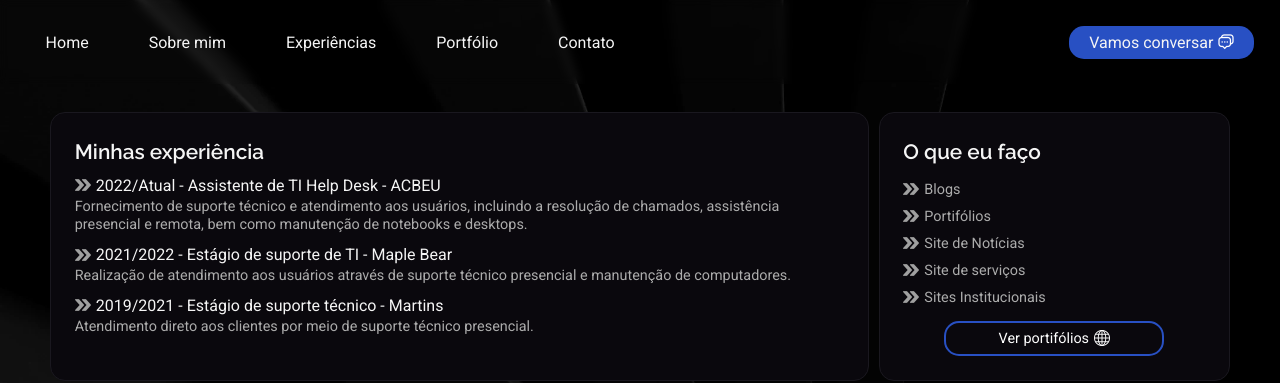
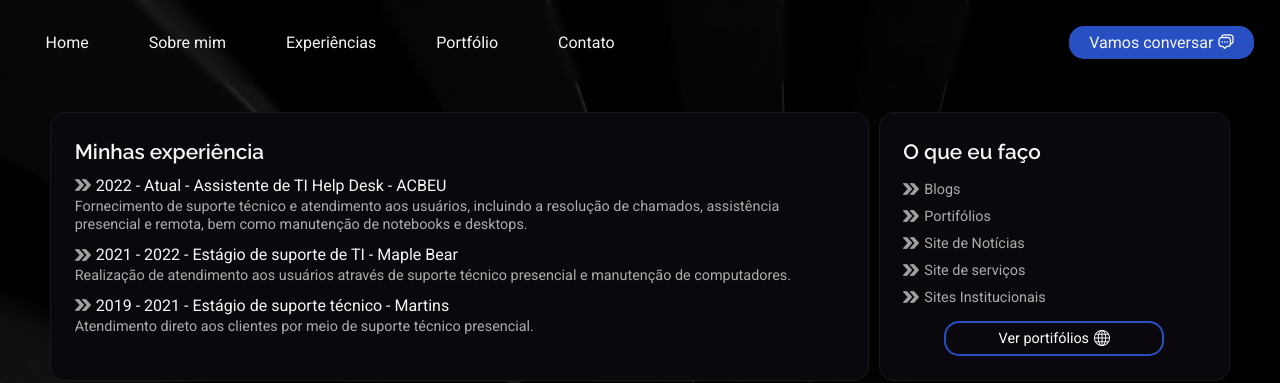
Before and after one commit to ViniciusBfm/Meu_Curriculo, a Flask app: page /experiencias in a window 1280 px wide. Shown: the top 383 px of the page. Run offline with Flask 3, Linux system fonts and the light colour scheme.

Commit message:
Atualizando informacoes

```diff
--- a/templates/about-me.html
+++ b/templates/about-me.html
@@ -16,7 +16,7 @@
     <main class="sobremim">
         <div class="apresentacao-quemsou">
             <h3>Olá, Me chamo <span style="color: #2850c3; font-weight: 700;">Vinicius Ferreira</span>, <br> e sou Desenvolvedor Web</h3>
-            <p>Estudante de Engenharia da Computação com um talento especial para desenvolvimento web. Minha abordagem é focada em criar soluções digitais que não apenas atendam, mas superem as expectativas dos meus clientes. Utilizo as mais recentes tecnologias e melhores práticas de desenvolvimento para garantir resultados excepcionais.</p>
+            <p>Formado em Engenharia da Computação com um talento especial para desenvolvimento web. Minha abordagem é focada em criar soluções digitais que não apenas atendam, mas superem as expectativas dos meus clientes. Utilizo as mais recentes tecnologias e melhores práticas de desenvolvimento para garantir resultados excepcionais.</p>
         </div>
         <div class="apresentacao-publicoalvo">
             <div class="mensagem-publicoalvo">
@@ -27,12 +27,12 @@
             </div>
             <div class="publico-alvo-infos">
                 <div class="publico-alvo-infos-box">
-                    <div class="anos">2+</div>
+                    <div class="anos">3+</div>
                     <div class="texto">Anos de experiência</div>
                 </div>
                 <div class="publico-alvo-infos-box">
                     <div class="anos">15+</div>
-                    <div class="texto">Total de projetos</div>
+                    <div class="texto">Projetos concluidos</div>
                 </div>
             </div>
         </div>
--- a/templates/experiencias.html
+++ b/templates/experiencias.html
@@ -19,7 +19,7 @@
               <li>
                 <div>
                   <img src="../static/image/arrow.png" alt="" />
-                  <h4>2022/Atual - Assistente de TI Help Desk - ACBEU</h4>
+                  <h4>2022 - Atual - Assistente de TI Help Desk - ACBEU</h4>
                 </div>
                 <p>
                   Fornecimento de suporte técnico e atendimento aos usuários,
@@ -30,7 +30,7 @@
               <li>
                 <div>
                   <img src="../static/image/arrow.png" alt="" />
-                  <h4>2021/2022 - Estágio de suporte de TI - Maple Bear</h4>
+                  <h4>2021 - 2022 - Estágio de suporte de TI - Maple Bear</h4>
                 </div>
                 <p>
                   Realização de atendimento aos usuários através de suporte
@@ -40,7 +40,7 @@
               <li>
                 <div>
                   <img src="../static/image/arrow.png" alt="" />
-                  <h4>2019/2021 - Estágio de suporte técnico - Martins</h4>
+                  <h4>2019 - 2021 - Estágio de suporte técnico - Martins</h4>
                 </div>
                 <p>
                   Atendimento direto aos clientes por meio de suporte técnico
@@ -87,7 +87,7 @@
           <ul>
             <li>
               <div class="data">
-                <p>2019 - Atual</p>
+                <p>2019 - 2024</p>
               </div>
               <div class="curso">
                 <h4>Engenharia da Computação</h4>
--- a/templates/portfolio.html
+++ b/templates/portfolio.html
@@ -25,7 +25,7 @@
         <button class="porfolios-btn btn fourth">Portfólios</button>
         <button class="jogos-btn btn fourth">Jogos</button>
         <button class="servicos-btn btn fourth">Sistema de serviços</button>
-        <button class="instituicao-btn btn fourth">Sites Institucionais</button>
+        <button class="instituicao-btn btn fourth">Site empresarial</button>
       </div>
       <div class="tipos-portfolios">
         <div class="portfolios-box">
```
Also changed, not shown: static/image/perfil3.png (added), 1 other file.
